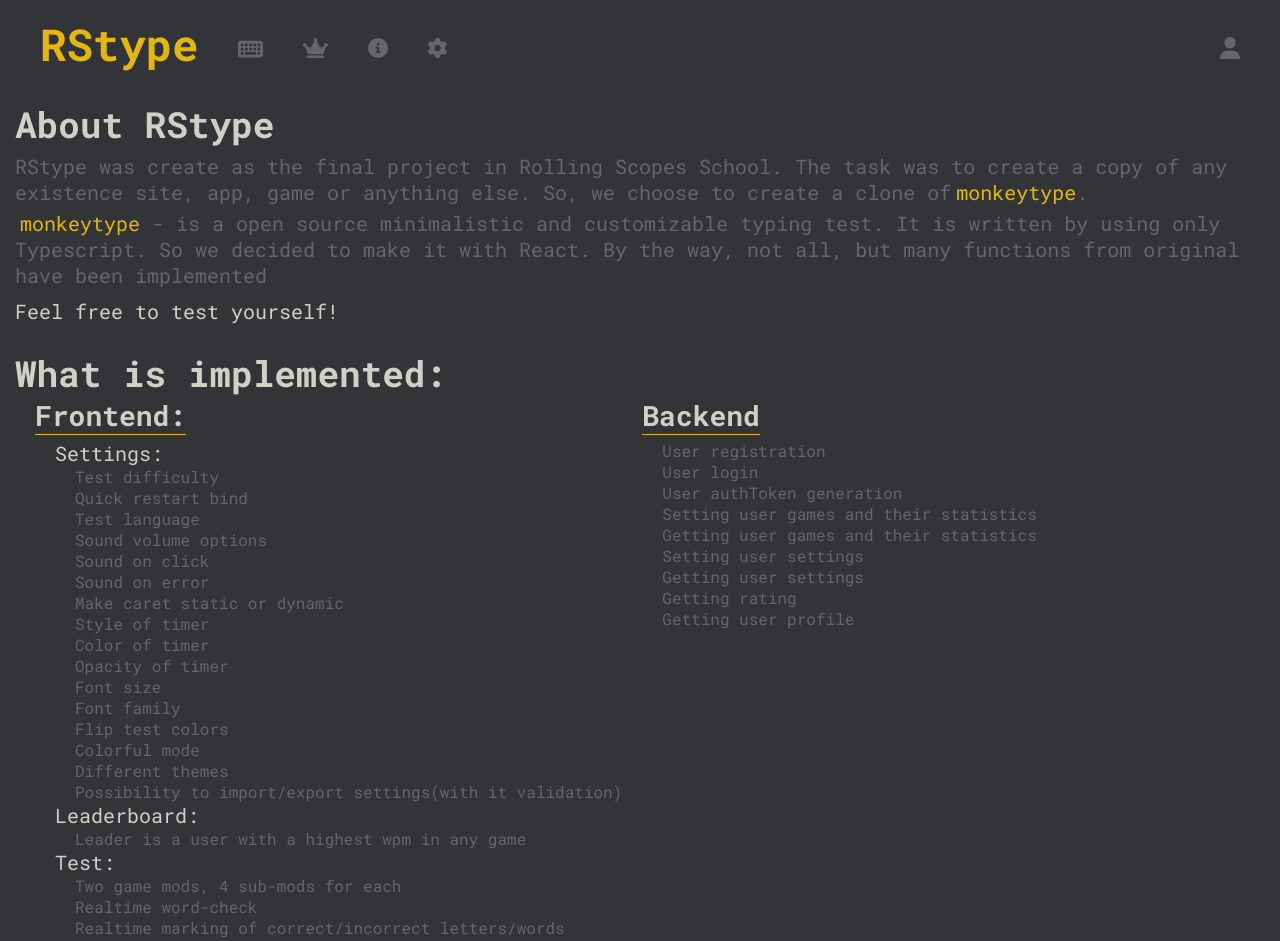
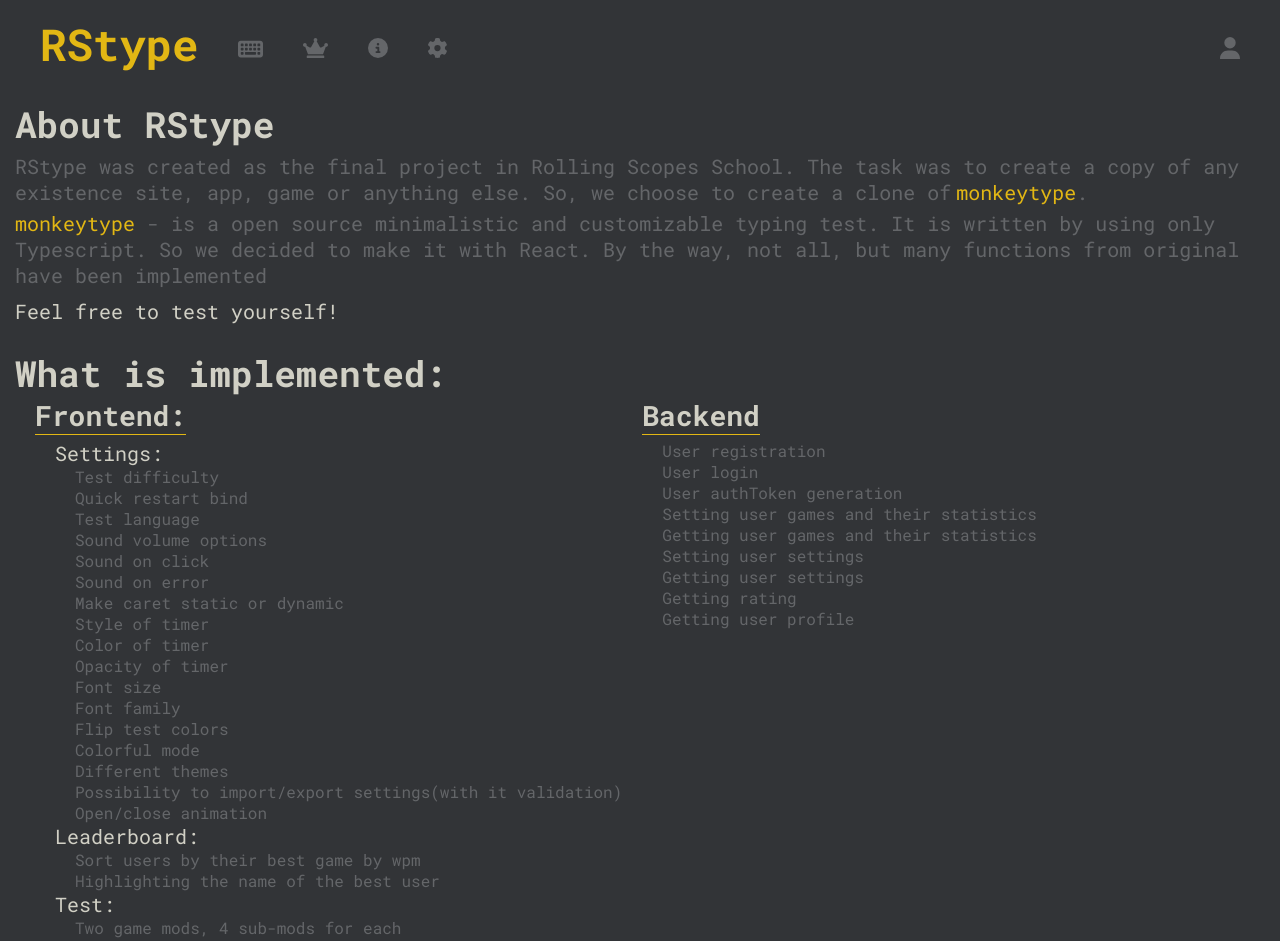
Before and after one commit to Achimenes-freeman/rs-clone, a React (Create React App) app: page /rs-clone/info in a window 1280 px wide. Shown: the top 941 px of the page. Built offline with nearby package versions, Linux system fonts and the light colour scheme.

Commit message:
fix: fix spelling errors

```diff
--- a/src/components/InfoPage/InfoPage.tsx
+++ b/src/components/InfoPage/InfoPage.tsx
@@ -7,18 +7,33 @@
             <div className={cn(styles.aboutMt, styles.section)}>
                 <h2 className={styles.mainHeading}>About RStype</h2>
                 <p>
-                    RStype was create as the final project in Rolling Scopes
-                    School.
-                    The task was to create a copy of any existence site, app,
-                    game or anything else. So, we choose to create a clone of
-                    <a rel="noreferrer" href='https://monkeytype.com/' target='_blank'>monkeytype</a>.
+                    RStype was created as the final project in Rolling Scopes
+                    School. The task was to create a copy of any existence site,
+                    app, game or anything else. So, we choose to create a clone
+                    of
+                    <a
+                        className={styles.monkeytypeLink}
+                        rel="noreferrer"
+                        href="https://monkeytype.com/"
+                        target="_blank"
+                    >
+                        monkeytype
+                    </a>
+                    .
                 </p>
                 <p>
-                    <a rel="noreferrer" href='https://github.com/monkeytypegame/monkeytype' target='_blank'>monkeytype</a> - is a open source minimalistic and
-                    customizable typing test. It is written by using only
-                    Typescript. So we decided to make it with React. By the way,
-                    not all, but many functions from original have been
-                    implemented
+                    <a
+                        className={styles.monkeytypeLink}
+                        rel="noreferrer"
+                        href="https://github.com/monkeytypegame/monkeytype"
+                        target="_blank"
+                    >
+                        monkeytype
+                    </a>{' '}
+                    - is a open source minimalistic and customizable typing
+                    test. It is written by using only Typescript. So we decided
+                    to make it with React. By the way, not all, but many
+                    functions from original have been implemented
                 </p>
                 <p className={styles.feelFree}>Feel free to test yourself!</p>
             </div>
@@ -52,6 +67,7 @@
                                         Possibility to import/export
                                         settings(with it validation)
                                     </li>
+                                    <li>Open/close animation</li>
                                 </ul>
                             </li>
                             <li>
@@ -60,8 +76,10 @@
                                 </h4>
                                 <ul>
                                     <li>
-                                        Leader is a user with a highest wpm in
-                                        any game
+                                        Sort users by their best game by wpm
+                                    </li>
+                                    <li>
+                                        Highlighting the name of the best user
                                     </li>
                                 </ul>
                             </li>
@@ -111,7 +129,7 @@
                         </ul>
                     </li>
                     <li>
-                        <h3  className={styles.subHeading}>Backend</h3>
+                        <h3 className={styles.subHeading}>Backend</h3>
                         <ul>
                             <li>User registration</li>
                             <li>User login</li>
--- a/src/components/InfoPage/styles.module.scss
+++ b/src/components/InfoPage/styles.module.scss
@@ -5,6 +5,18 @@
     gap: 25px;
     justify-content: flex-start;
     width: 1250px;
+}
+
+.monkeytypeLink {
+    display: inline;
+    margin-left: 5px;
+    color: var(--main);
+    text-decoration: none;
+    transition: all 0.2s linear;
+
+    &:hover {
+        color: var(--text);
+    }
 }
 
 
@@ -26,19 +38,9 @@
         margin-top: 5px;
     }
 
-    & a{
-        display: inline;
-        margin-left: 5px;
-        color: var(--main);
-        text-decoration: none;
-        transition: all 0.2s linear;
-
-        &:hover {
-            color: var(--text);
-        }
+    & > p:nth-of-type(2) a {
+        margin-left: 0;
     }
-
-
 }
 
 .implCont {
```
